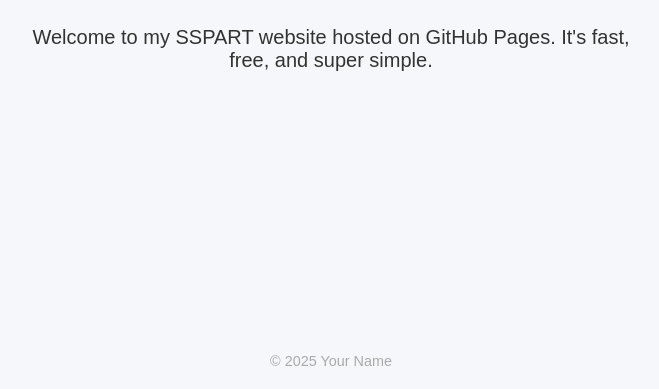
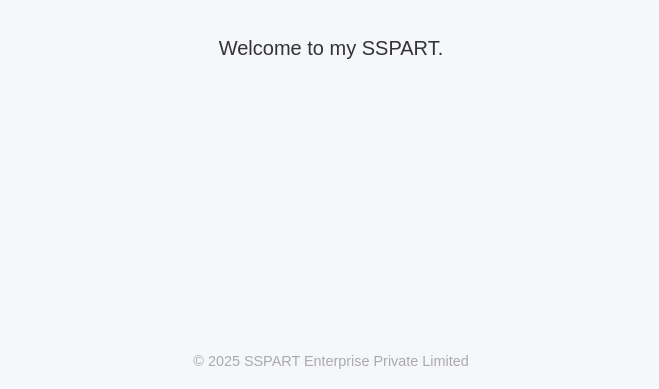
Before and after one commit to sspartorg/sppart-website, a plain HTML site: page index.html in a window 1280 px wide. Shown: the part 411-800 px from the top of the page, without its empty margins (309-968 px from the left). Drawn offline with Linux system fonts and the light colour scheme.

Commit message:
Update index.html

```diff
--- a/index.html
+++ b/index.html
@@ -39,7 +39,7 @@
 </head>
 <body>
   <h1>Hello, world!</h1>
-  <p>Welcome to my SSPART website hosted on GitHub Pages. It's fast, free, and super simple.</p>
-  <footer>&copy; 2025 Your Name</footer>
+  <p>Welcome to my SSPART.</p>
+  <footer>&copy; 2025 SSPART Enterprise Private Limited</footer>
 </body>
 </html>
```
